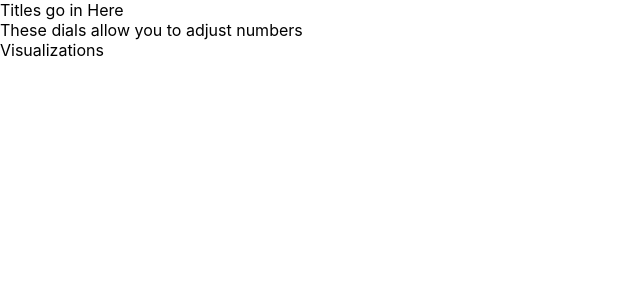
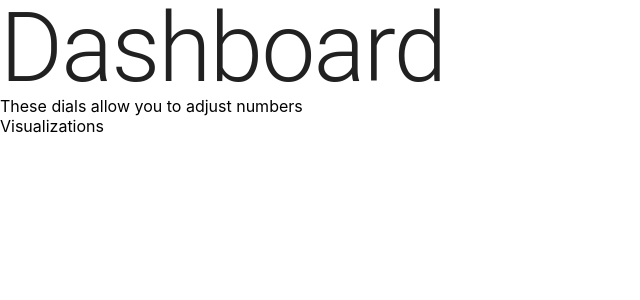
Before and after one commit to 256-io/dashboard, a React (Create React App) app: page / in a window 1280 px wide. Shown: the top 300 px of the page, without its empty margins (0-640 px from the left). Built offline with nearby package versions, Linux system fonts and the light colour scheme.

Commit message:
minor text changes

```diff
--- a/src/App/titles/index.tsx
+++ b/src/App/titles/index.tsx
@@ -1,11 +1,12 @@
 import React from 'react';
+import Typography from '@material-ui/core/Typography';
 
-const Home = () => {
+const Titles = () => {
   return (
-    <div>
-      Titles go in Here
-    </div>
+    <Typography variant="h1">
+      Dashboard
+    </Typography>
   );
 };
 
-export default Home;
+export default Titles;
--- a/src/App/titles/test.tsx
+++ b/src/App/titles/test.tsx
@@ -1,11 +1,11 @@
 import React from 'react';
 import { shallow, ShallowWrapper } from 'enzyme';
-import Home from '.';
+import Titles from '.';
 
 describe('Home', () => {
   let wrapper:ShallowWrapper;
   beforeEach(() => {
-    wrapper = shallow(<Home/>);
+    wrapper = shallow(<Titles/>);
   });
   it('should render without crashing', () => {
     expect(wrapper.exists()).toBeTruthy();
```
